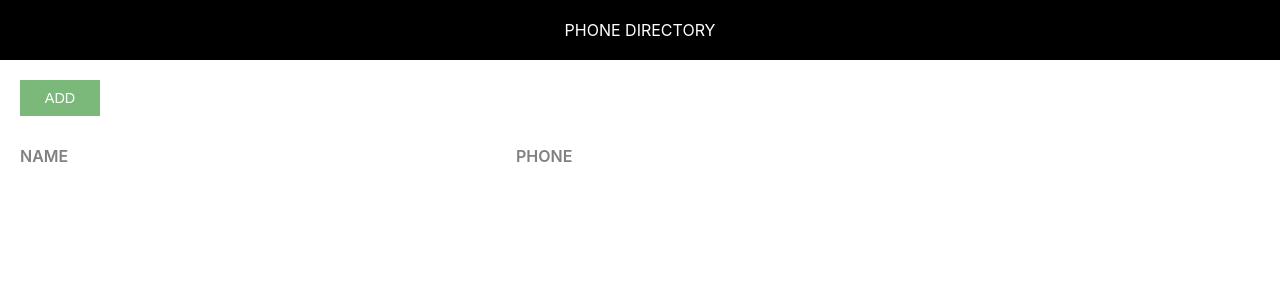
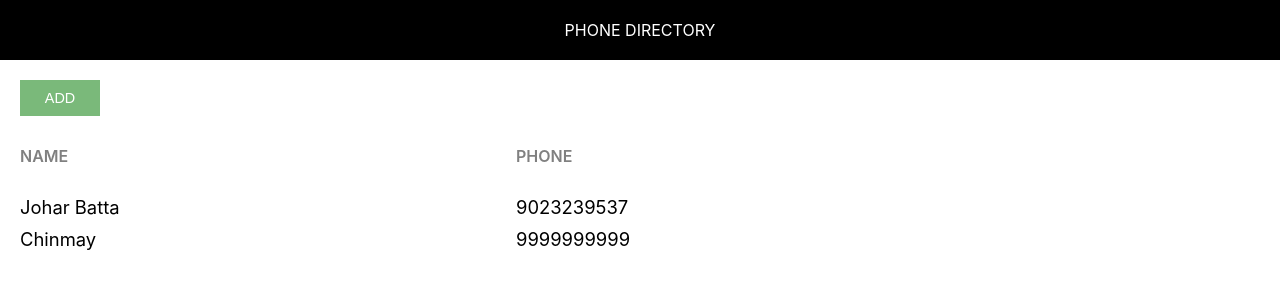
Before and after one commit to joharbatta/phone-directory, a React (Create React App) app: page / in a window 1280 px wide. Shown: the top 300 px of the page. Built offline with nearby package versions, Linux system fonts and the light colour scheme.

Commit message:
Dynamic Content: Rendered Subscribers Dynamically

```diff
--- a/src/App.js
+++ b/src/App.js
@@ -1,21 +1,45 @@
-import React from 'react';
+import React, { Component } from 'react';
 import Header from './Header.js';
 import './App.css';
 
-function App() {
+class App extends Component {
+
+  render() {
+
+    let subscribers = [
+      {
+        id: 1,
+        name: "Johar Batta",
+        phone: "9023239537"
+      },
+      {
+        id: 2,
+        name: "Chinmay",
+        phone: "9999999999"
+      }
+    ];
+
     return (
       <div>
         <Header />
         <div className="component-body-container">
           <button className="custom-btn add-btn">Add</button>
-
           <div className="grid-container heading-container">
             <span className="grid-item name-heading">Name</span>
             <span className="grid-item phone-heading">Phone</span>
           </div>
+
+          {
+            subscribers.map(sub => {
+              return <div key={sub.id} className="grid-container">
+                <span className="grid-item">{sub.name}</span>
+                <span className="grid-item">{sub.phone}</span>
+              </div>
+            })
+          }
         </div>
       </div>
     );
   }
-
+}
 export default App;
```
Lines whose indentation alone changed are shown as unchanged.
